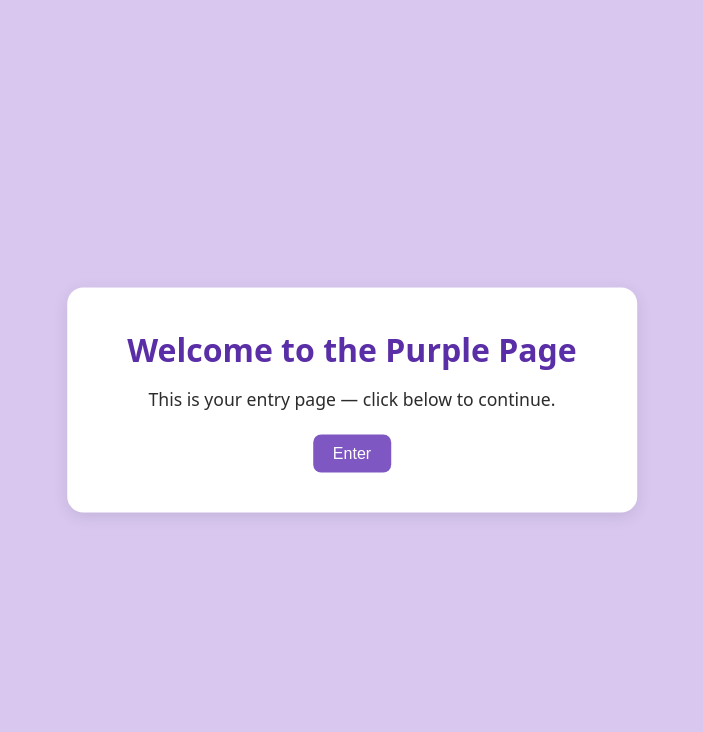
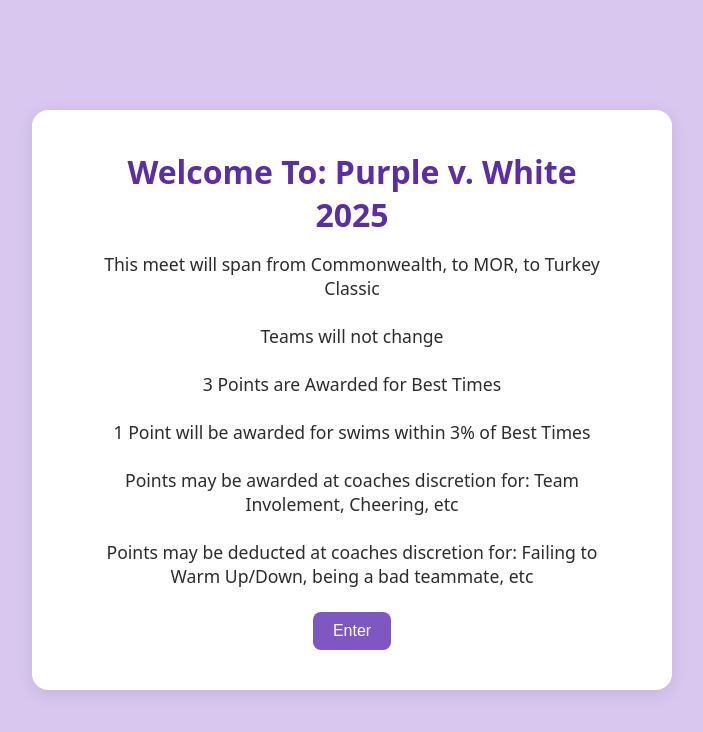
Before and after one commit to AlexMadill/PurpleWhite, a plain HTML site: page index.html in a window 1280 px wide. Shown: the whole page, without its empty margins (288-991 px from the left). Drawn offline with Linux system fonts and the light colour scheme.

Commit message:
With intro page

```diff
--- a/index.html
+++ b/index.html
@@ -8,8 +8,19 @@
   </head>
   <body>
     <div class="container">
-      <h1>Welcome to the Purple Page</h1>
-      <p>This is your entry page — click below to continue.</p>
+      <h1>Welcome To: Purple v. White 2025</h1>
+      <p>This meet will span from Commonwealth, to MOR, to Turkey Classic</p>
+      <p>Teams will not change</p>
+      <p>3 Points are Awarded for Best Times</p>
+      <p>1 Point will be awarded for swims within 3% of Best Times</p>
+      <p>
+        Points may be awarded at coaches discretion for: Team Involement,
+        Cheering, etc
+      </p>
+      <p>
+        Points may be deducted at coaches discretion for: Failing to Warm
+        Up/Down, being a bad teammate, etc
+      </p>
       <button id="enterBtn">Enter</button>
     </div>
     <script src="script.js"></script>
```
